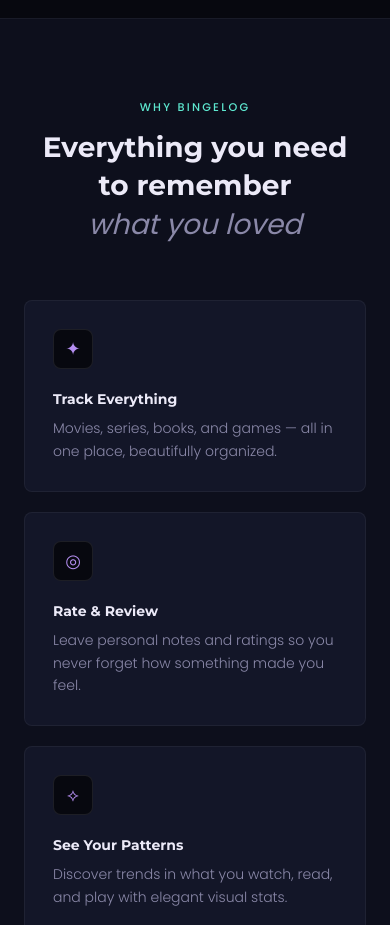
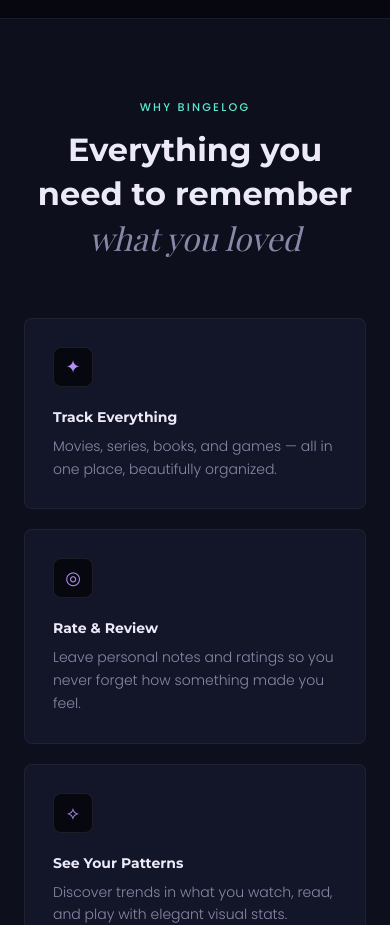
Before and after one commit to kazeulo/ether., a Next.js app: page / in a window 390 px wide. Shown: the part 1900-2825 px from the top of the page. Built offline with nearby package versions, Linux system fonts and the light colour scheme; a web font is replaced by a local one.

Commit message:
fix: font inconsistency

```diff
--- a/app/components/homepage_components/FeaturesGrid.tsx
+++ b/app/components/homepage_components/FeaturesGrid.tsx
@@ -6,9 +6,9 @@
       <div className="max-w-5xl mx-auto px-6 py-20">
         <div className="text-center mb-14">
           <p className="text-teal text-[0.7rem] tracking-[0.2em] uppercase font-medium mb-3">Why bingelog</p>
-          <h2 className="font-display text-[clamp(1.75rem,3vw,2.5rem)] font-bold leading-snug">
+          <h2 className="font-display text-[clamp(2rem,3vw,2.5rem)] font-bold leading-snug">
             Everything you need to remember<br />
-            <em className="italic font-body text-text-secondary font-normal">what you loved</em>
+            <em className="italic font-logo text-text-secondary font-normal">what you loved</em>
           </h2>
         </div>
 
```
